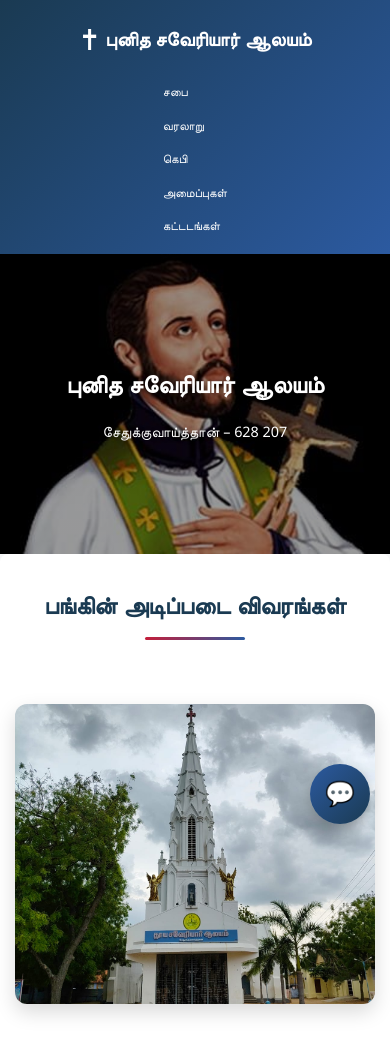
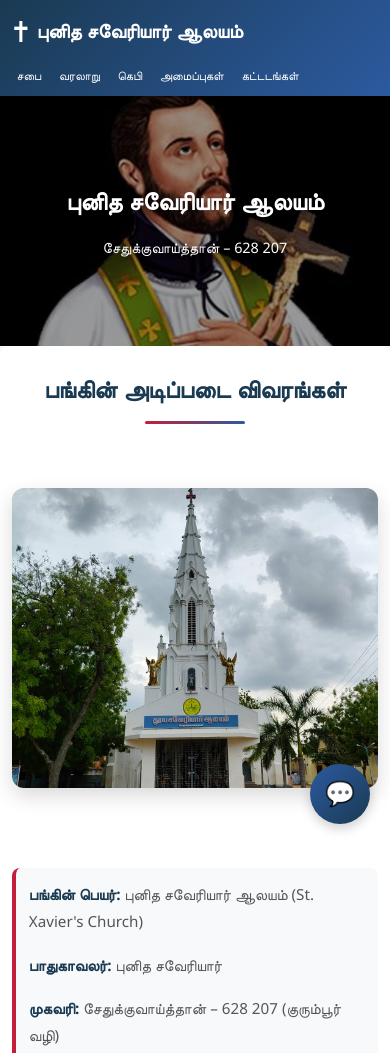
Before and after one commit to snowin941-oss/xavierchurch, a website: page index.html in a window 390 px wide. Shown: the top 1053 px of the page. Drawn offline with Linux system fonts and the light colour scheme.

Commit message:
Optimize mobile layout - Reduce blue header space on mobile - Make navigation items display horizontally/parallel - Fix layout shift during scroll - Add smooth scrolling behavior - Compact header padding and margins - Improve overall mobile premium appearance

```diff
--- a/index.html
+++ b/index.html
@@ -47,8 +47,9 @@
     </script>
     <style>
         * { margin: 0; padding: 0; box-sizing: border-box; }
-        body { font-family: 'Segoe UI', Tahoma, Geneva, Verdana, sans-serif; line-height: 1.6; color: #333; background-color: #f8f9fa; }
-        header { background: linear-gradient(135deg, #1a3a52 0%, #2c5aa0 100%); color: white; padding: 1rem 0; position: sticky; top: 0; z-index: 1000; box-shadow: 0 2px 10px rgba(0,0,0,0.1); }
+        html { scroll-behavior: smooth; }
+        body { font-family: 'Segoe UI', Tahoma, Geneva, Verdana, sans-serif; line-height: 1.6; color: #333; background-color: #f8f9fa; -webkit-font-smoothing: antialiased; }
+        header { background: linear-gradient(135deg, #1a3a52 0%, #2c5aa0 100%); color: white; padding: 1rem 0; position: sticky; top: 0; z-index: 1000; box-shadow: 0 2px 10px rgba(0,0,0,0.1); will-change: transform; }
         .header-container { max-width: 1200px; margin: 0 auto; padding: 0 20px; display: flex; justify-content: space-between; align-items: center; flex-wrap: wrap; }
         .logo { font-size: 1.5rem; font-weight: bold; display: flex; align-items: center; gap: 10px; }
         nav ul { display: flex; list-style: none; gap: 1rem; flex-wrap: wrap; }
@@ -109,25 +110,28 @@
         #toggle-chat:hover { transform: scale(1.1); }
         .hidden { display: none !important; }
         @media (max-width: 768px) {
-            body { overflow-x: hidden; }
-            .header-container { flex-direction: column; gap: 1rem; }
-            nav ul { flex-direction: column; gap: 0.5rem; }
-            .hero { height: 300px; }
-            .hero h1 { font-size: 2rem; }
-            .hero p { font-size: 1rem; }
+            body { overflow-x: hidden; overflow-y: scroll; }
+            header { padding: 0.5rem 0; }
+            .header-container { flex-direction: row; gap: 0.5rem; padding: 0 10px; justify-content: space-between; }
+            .logo { font-size: 1.1rem; gap: 5px; }
+            nav ul { flex-direction: row; gap: 0.3rem; flex-wrap: wrap; justify-content: flex-end; }
+            nav a { font-size: 0.7rem; padding: 0.3rem 0.4rem; }
+            .hero { height: 250px; }
+            .hero h1 { font-size: 1.8rem; }
+            .hero p { font-size: 0.9rem; }
             .two-column { grid-template-columns: 1fr; gap: 1rem; }
             .gallery-grid { grid-template-columns: 1fr; }
             .gallery-item img { height: 250px; }
-            .voice-btn { padding: 0.4rem; font-size: 0.8rem; width: 2rem; height: 2rem; margin: 0.25rem; }
+            .voice-btn { padding: 0.3rem; font-size: 0.7rem; width: 1.8rem; height: 1.8rem; margin: 0.2rem; }
             .section-image { max-height: 300px; }
-            section { padding: 2rem 0; margin-bottom: 1rem; }
-            section h2 { font-size: 1.8rem; }
-            section h3 { font-size: 1.3rem; }
+            section { padding: 1.5rem 0; margin-bottom: 0.8rem; }
+            section h2 { font-size: 1.6rem; margin-bottom: 1rem; }
+            section h3 { font-size: 1.1rem; margin-top: 1rem; }
             #chat-widget { width: 90vw; height: 400px; max-width: 350px; }
-            .container { padding: 0 15px; }
-            footer { padding: 1.5rem; }
+            .container { padding: 0 12px; }
+            footer { padding: 1.2rem; }
             footer > div { grid-template-columns: 1fr; text-align: center; }
-            .info-box { padding: 1rem; }
+            .info-box { padding: 0.8rem; }
             .modal-content { width: 95%; max-width: 90vw; height: 60vh; }
         }
         @media (max-width: 480px) {
```
